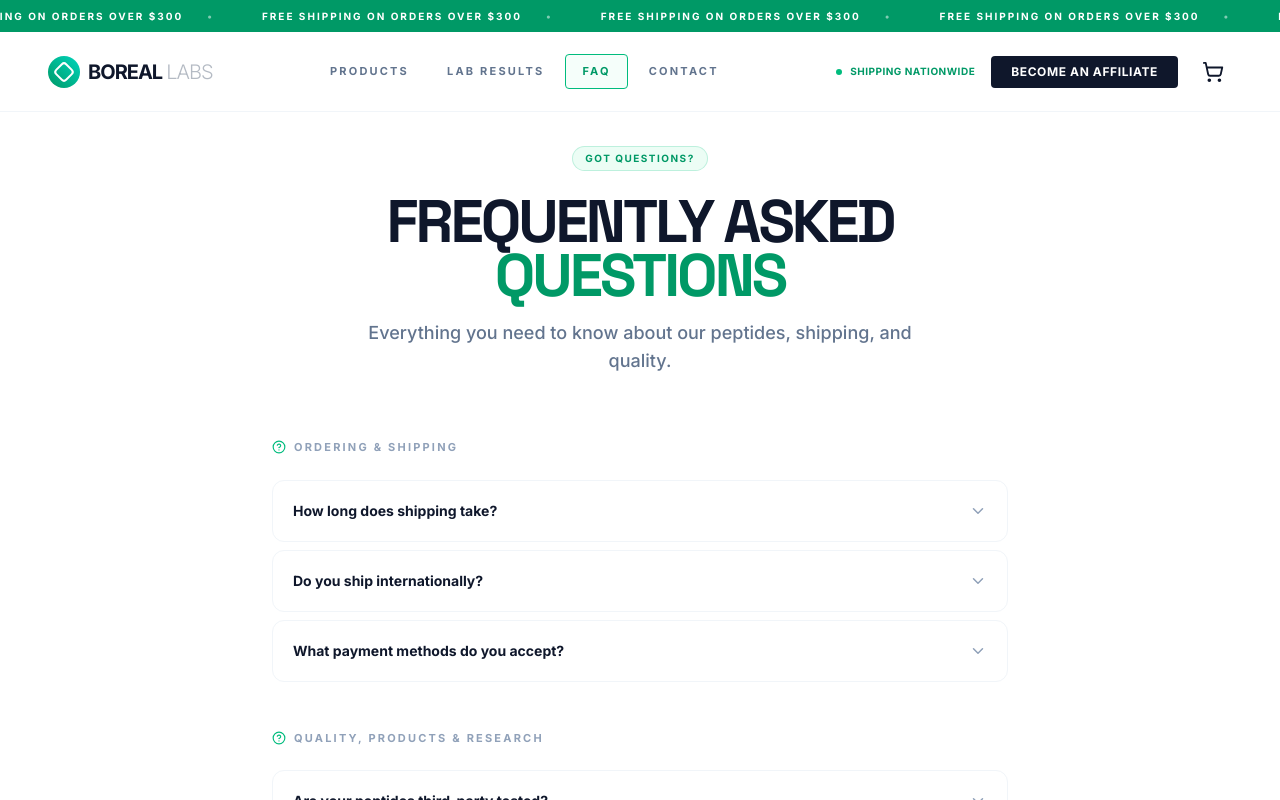
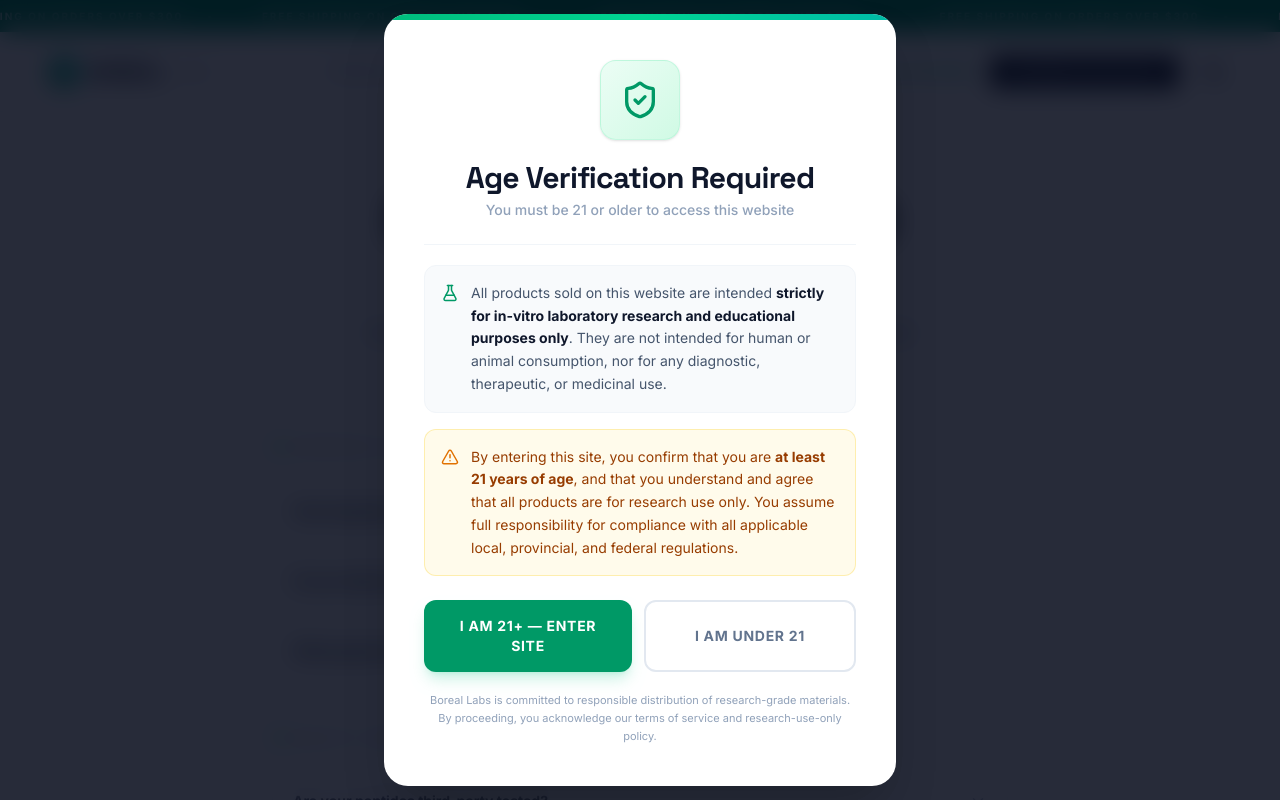
Before and after one commit to pgovostis/BOREAL-LABS-FINAL, a React (Vite) app: page /faq in a window 1280 px wide. Shown: the top 800 px of the page. Built offline with nearby package versions, Linux system fonts and the light colour scheme.

Commit message:
Add 21+ age disclaimer popup and update FAQ payment methods to e-Transfer

```diff
--- a/src/App.tsx
+++ b/src/App.tsx
@@ -18,10 +18,12 @@ import AffiliatePage from './pages/AffiliatePage';
 import CheckoutPage from './pages/CheckoutPage';
 import { CartProvider } from './lib/CartContext';
 import CartDrawer from './components/CartDrawer';
+import AgeDisclaimer from './components/AgeDisclaimer';
 
 export default function App() {
   return (
     <CartProvider>
+      <AgeDisclaimer />
       <div className="min-h-screen flex flex-col bg-white">
         <ScrollToTop />
         <Navbar />
--- /dev/null
+++ b/src/components/AgeDisclaimer.tsx
@@ -0,0 +1,113 @@
+import { useState, useEffect } from 'react';
+import { motion, AnimatePresence } from 'motion/react';
+import { ShieldCheck, AlertTriangle, FlaskConical } from 'lucide-react';
+
+const STORAGE_KEY = 'boreal_age_verified';
+
+export default function AgeDisclaimer() {
+  const [visible, setVisible] = useState(false);
+
+  useEffect(() => {
+    const verified = localStorage.getItem(STORAGE_KEY);
+    if (!verified) {
+      setVisible(true);
+      document.body.style.overflow = 'hidden';
+    }
+    return () => {
+      document.body.style.overflow = '';
+    };
+  }, []);
+
+  const handleAccept = () => {
+    localStorage.setItem(STORAGE_KEY, 'true');
+    setVisible(false);
+    document.body.style.overflow = '';
+  };
+
+  const handleDecline = () => {
+    window.location.href = 'https://www.google.com';
+  };
+
+  return (
+    <AnimatePresence>
+      {visible && (
+        <motion.div
+          initial={{ opacity: 0 }}
+          animate={{ opacity: 1 }}
+          exit={{ opacity: 0 }}
+          transition={{ duration: 0.3 }}
+          className="fixed inset-0 z-[9999] flex items-center justify-center p-4"
+          style={{ backgroundColor: 'rgba(2, 6, 23, 0.85)', backdropFilter: 'blur(12px)' }}
+        >
+          <motion.div
+            initial={{ opacity: 0, scale: 0.92, y: 20 }}
+            animate={{ opacity: 1, scale: 1, y: 0 }}
+            exit={{ opacity: 0, scale: 0.92, y: 20 }}
+            transition={{ duration: 0.4, ease: [0.16, 1, 0.3, 1] }}
+            className="relative w-full max-w-lg bg-white rounded-3xl shadow-2xl overflow-hidden"
+          >
+            {/* Top accent bar */}
+            <div className="h-1.5 bg-gradient-to-r from-emerald-500 via-emerald-400 to-teal-500" />
+
+            <div className="p-6 sm:p-10">
+              {/* Header */}
+              <div className="text-center mb-6">
+                <div className="w-16 h-16 sm:w-20 sm:h-20 bg-gradient-to-br from-emerald-50 to-emerald-100 rounded-2xl flex items-center justify-center mx-auto mb-5 border border-emerald-200/50 shadow-sm">
+                  <ShieldCheck size={32} className="text-emerald-600 sm:w-10 sm:h-10" />
+                </div>
+                <h2 className="text-2xl sm:text-3xl font-display font-bold text-slate-900 tracking-tight mb-1">
+                  Age Verification Required
+                </h2>
+                <p className="text-slate-400 text-sm font-medium">
+                  You must be 21 or older to access this website
+                </p>
+              </div>
+
+              {/* Divider */}
+              <div className="border-t border-slate-100 my-5" />
+
+              {/* Disclaimer content */}
+              <div className="space-y-4 mb-6">
+                <div className="flex gap-3 p-4 bg-slate-50 rounded-xl border border-slate-100">
+                  <FlaskConical size={18} className="text-emerald-600 shrink-0 mt-0.5" />
+                  <p className="text-xs sm:text-sm text-slate-600 leading-relaxed">
+                    All products sold on this website are intended <strong className="text-slate-900">strictly for in-vitro laboratory research and educational purposes only</strong>. They are not intended for human or animal consumption, nor for any diagnostic, therapeutic, or medicinal use.
+                  </p>
+                </div>
+
+                <div className="flex gap-3 p-4 bg-amber-50 rounded-xl border border-amber-200/60">
+                  <AlertTriangle size={18} className="text-amber-600 shrink-0 mt-0.5" />
+                  <p className="text-xs sm:text-sm text-amber-800 leading-relaxed">
+                    By entering this site, you confirm that you are <strong>at least 21 years of age</strong>, and that you understand and agree that all products are for research use only. You assume full responsibility for compliance with all applicable local, provincial, and federal regulations.
+                  </p>
+                </div>
+              </div>
+
+              {/* Buttons */}
+              <div className="flex flex-col sm:flex-row gap-3">
+                <button
+                  onClick={handleAccept}
+                  className="flex-1 py-3.5 sm:py-4 px-6 bg-emerald-600 hover:bg-emerald-700 text-white font-bold text-sm uppercase tracking-wider rounded-xl transition-all duration-200 shadow-lg shadow-emerald-500/20 hover:shadow-emerald-500/30 active:scale-[0.98]"
+                >
+                  I am 21+ — Enter Site
+                </button>
+                <button
+                  onClick={handleDecline}
+                  className="flex-1 py-3.5 sm:py-4 px-6 bg-white border-2 border-slate-200 text-slate-500 hover:text-slate-700 hover:border-slate-300 font-bold text-sm uppercase tracking-wider rounded-xl transition-all duration-200 active:scale-[0.98]"
+                >
+                  I am Under 21
+                </button>
+              </div>
+
+              {/* Footer text */}
+              <p className="text-center text-[10px] sm:text-[11px] text-slate-400 mt-5 leading-relaxed">
+                Boreal Labs is committed to responsible distribution of research-grade materials.
+                By proceeding, you acknowledge our terms of service and research-use-only policy.
+              </p>
+            </div>
+          </motion.div>
+        </motion.div>
+      )}
+    </AnimatePresence>
+  );
+}
--- a/src/pages/FAQPage.tsx
+++ b/src/pages/FAQPage.tsx
@@ -10,7 +10,7 @@ const FAQ_SECTIONS = [
     items: [
       { q: 'How long does shipping take?', a: 'Orders placed before 2:00 PM EST typically ship the same day. While standard delivery generally takes 1–2 business days across Canada, please note that these timeframes are estimates and cannot be strictly guaranteed.' },
       { q: 'Do you ship internationally?', a: 'Currently, we exclusively ship within Canada.' },
-      { q: 'What payment methods do you accept?', a: 'We offer secure payment checkout through PayPal. Your payment information is fully encrypted and processed safely — we never store your financial data.' },
+      { q: 'What payment methods do you accept?', a: 'We currently accept Interac e-Transfer as our primary payment method. After placing your order, you will receive clear instructions to send payment directly from your banking app — with auto-deposit enabled for a seamless experience and zero processing fees. We are also actively working toward adding secure cryptocurrency payment options in the near future.' },
     ],
   },
   {
```
